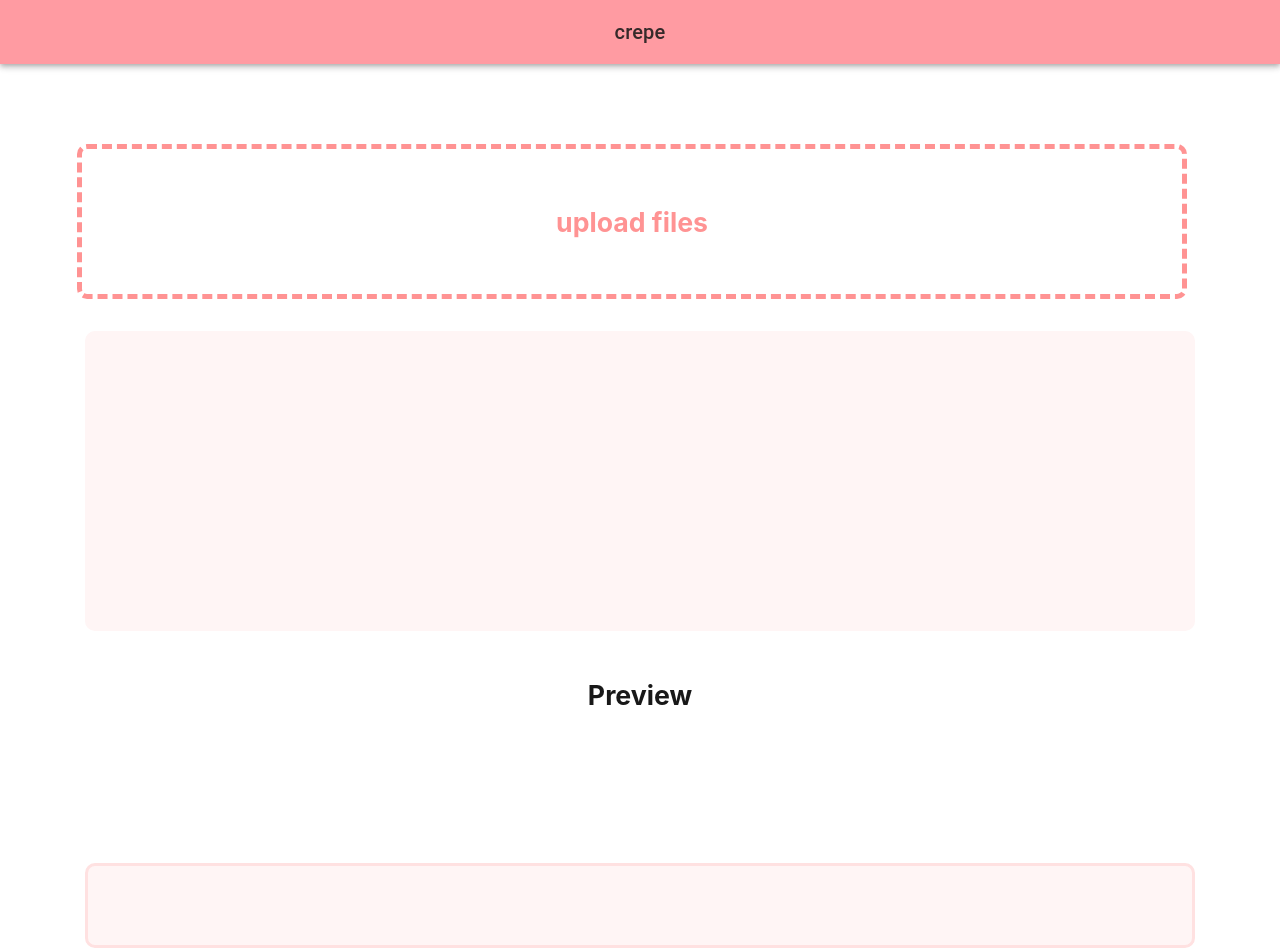
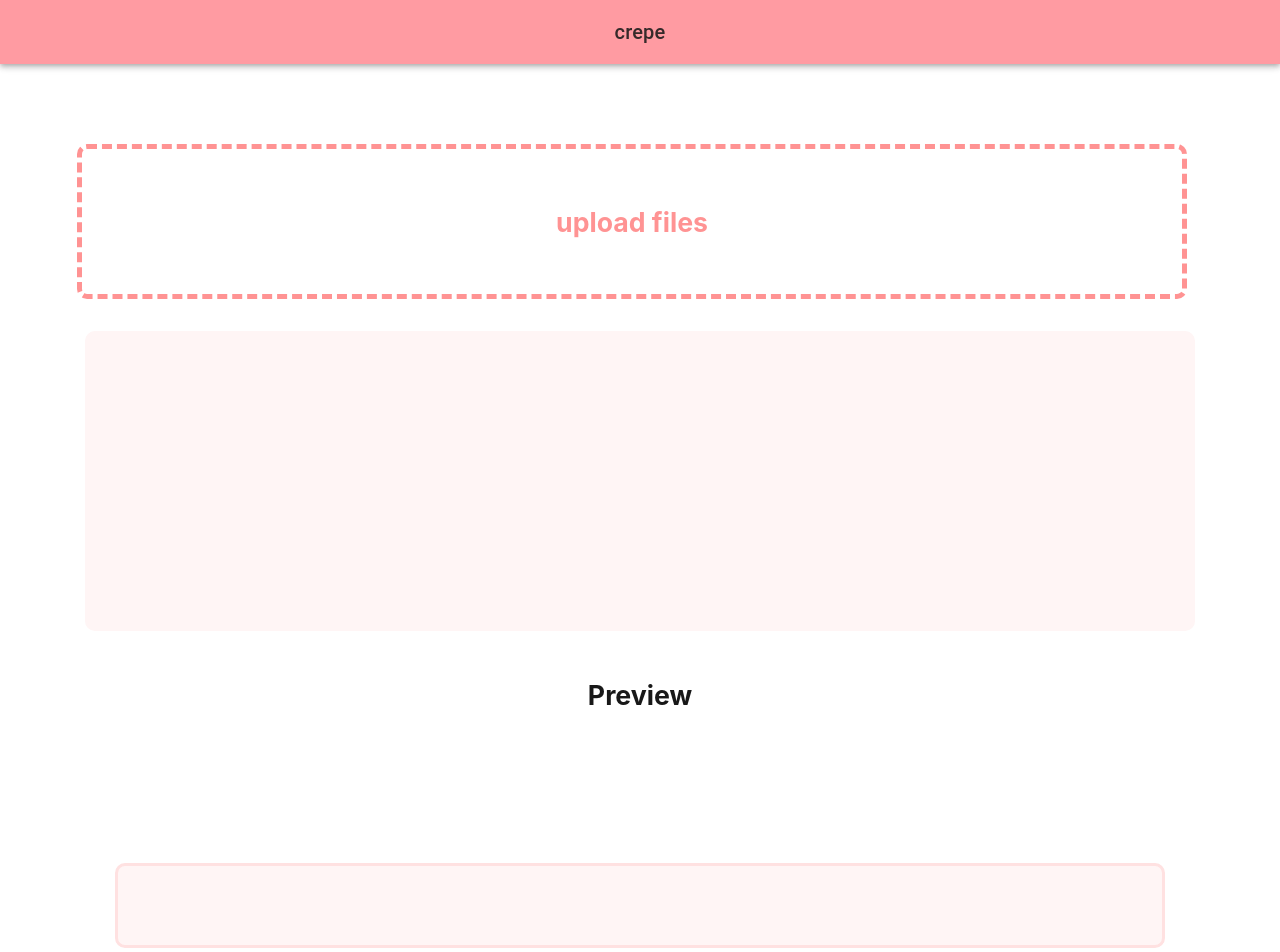
Before and after one commit to tukcom2023CD/AOK, a React (Create React App) app in the folder frontend/: page /upload in a window 1280 px wide. Shown: the top 952 px of the page. Built offline with nearby package versions, Linux system fonts and the light colour scheme.

Commit message:
design: input, button 길이 조정

```diff
--- a/frontend/src/Components/DragDrop/DragDrop.scss
+++ b/frontend/src/Components/DragDrop/DragDrop.scss
@@ -82,9 +82,9 @@
     overflow-y: auto;
 
   }
-  ::-webkit-scrollbar{
-    display: none;
-  }
+  // ::-webkit-scrollbar{
+  //   display: none;
+  // }
 
   .lists{
     margin: 1rem ;
@@ -146,6 +146,8 @@
   align-items: center;
 }
 
+
+
 .PreviewTextdiv{
   margin-top: 3rem;
   font-size: 20pt;
--- a/frontend/src/Pages/Upload.tsx
+++ b/frontend/src/Pages/Upload.tsx
@@ -15,7 +15,7 @@ const Backgrdiv = styled.div`
 `;
 
 const Commentdiv = styled.input`
-  width: 1110px;
+  width: 1050px;
   height: 85px;
   border-radius: 10px;
   background-color: #FFF4F4;
@@ -31,8 +31,8 @@ const Btndiv = styled.div`
 `;
 
 const ApplyBtn = styled.button `
-  width: 295px;
-  height: 85px;
+  width: 250px;
+  height: 75px;
   background-color: #FF9198;
   color: white;
   font-size: 18pt;
```
